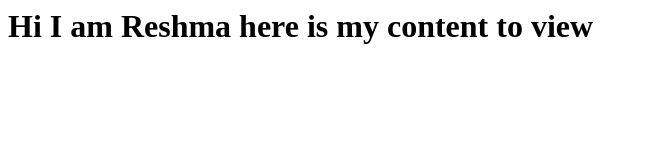
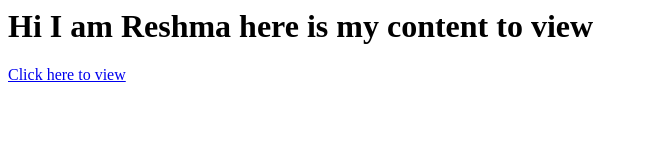
Before and after one commit to reshma507/WD101-L9, a plain HTML site: page index.html in a window 1280 px wide. Shown: the whole page, without its empty margins (0-647 px from the left). Drawn offline with Linux system fonts and the light colour scheme.

Commit message:
Update index.html

```diff
--- a/index.html
+++ b/index.html
@@ -1,5 +1,6 @@
 <html>
 <body>
 <h1>Hi I am Reshma here is my content to view</h1>
+  <a href="project.html">Click here to view </a>
 </body>
 </html>
```
